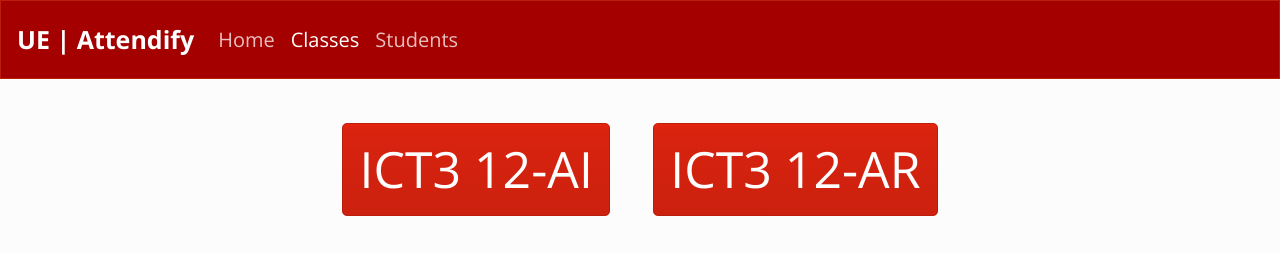
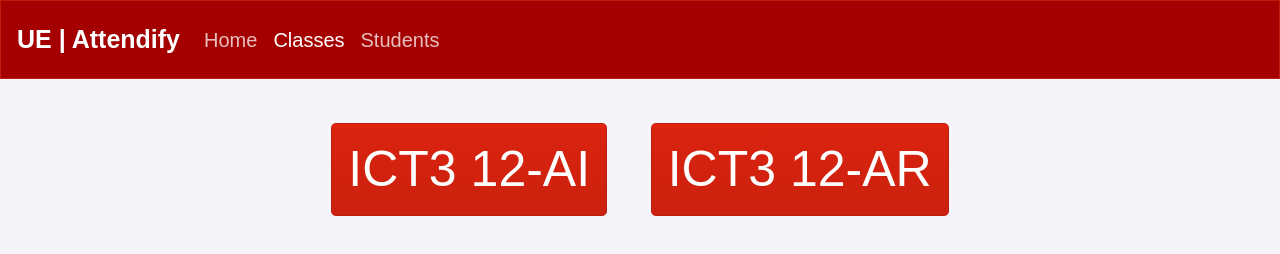
Before and after one commit to ict312ai/attendifytestrun, a plain HTML site: page classes.html in a window 1280 px wide. Drawn offline with nearby package versions, Linux system fonts and the light colour scheme.

Commit message:
ict3 styles

```diff
--- a/styles.css
+++ b/styles.css
@@ -1,3 +1,7 @@
+body {
+    font-family: Arial, sans-serif;
+    background-color: #f4f4f9;
+}
 .ue-logo {
     width: 200px;
     height: 200px;
```
Also changed, not shown: ict3-12-ai.html (+1 -1 lines).
